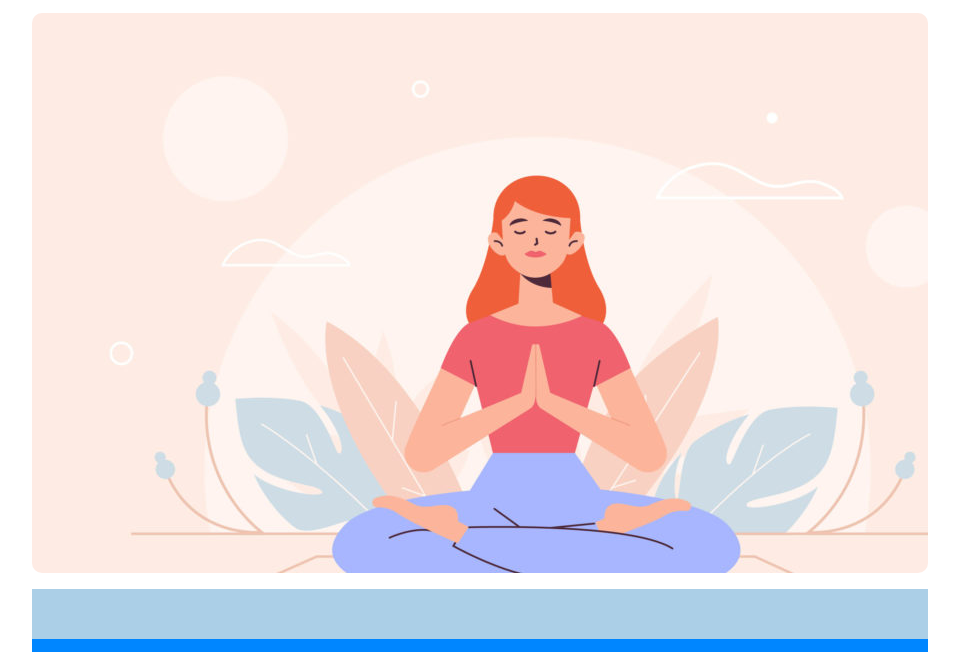
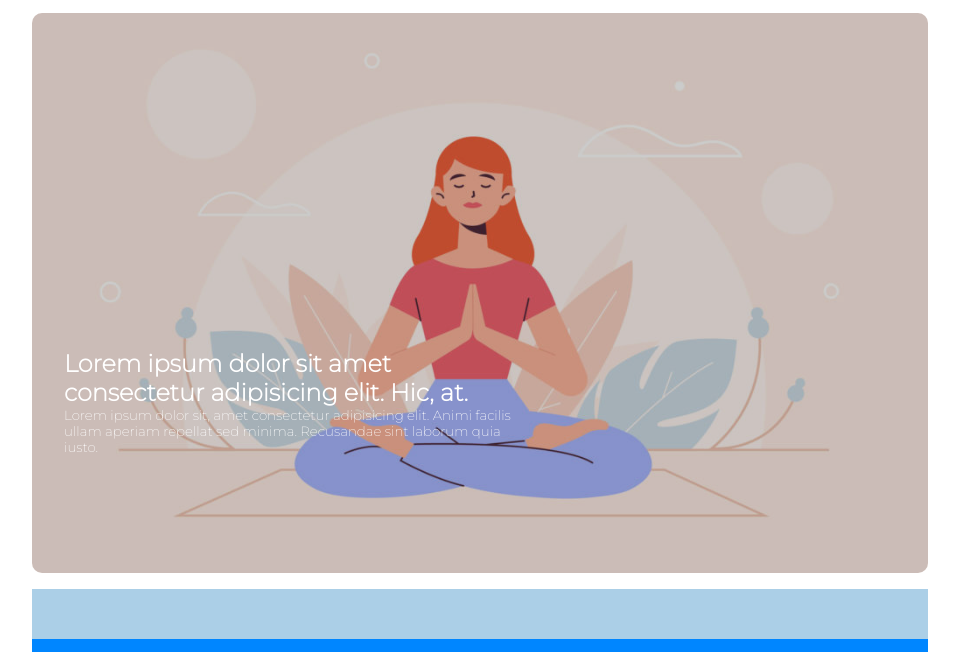
Before and after one commit to iamfrego/htmlcss-wp, a plain HTML site: page index.html in a window 1280 px wide. Shown: the part 139-791 px from the top of the page, without its empty margins (160-1119 px from the left). Drawn offline with Linux system fonts and the light colour scheme.

Commit message:
hero_img done

```diff
--- a/index.html
+++ b/index.html
@@ -32,8 +32,20 @@
 
             <section id="hero_img">
 
-                <p></p>
+                <div id="smooth">
 
+                    <div id="color_p">
+
+                        <h2>
+                            Lorem ipsum dolor sit amet consectetur
+                            adipisicing elit. Hic, at.
+                        </h2>
+
+                        <p class="banner_text">
+                            Lorem ipsum dolor sit, amet consectetur adipisicing elit. Animi facilis ullam aperiam repellat sed minima. Recusandae sint laborum quia iusto.
+                        </p>
+                    </div>
+                </div>
             </section>
             <!-- /hero_img -->
 
--- a/style.css
+++ b/style.css
@@ -77,7 +77,26 @@ a {
     margin-top: 1rem;
     height: 35rem;
     background-image: url(./img/banner.jpg);
+    background-position: center;
+    background-size: cover;
     border-radius: 10px;
+}
+
+#smooth {
+    border-radius: 10px;
+    background-color: rgba(0, 0, 0, 0.2);
+    background-size: cover;
+    color: white;
+    height: 100%;
+}
+
+#color_p {
+    padding: 21rem 0rem 5rem 2rem;
+    width: 55%;
+}
+
+.banner_text {
+    font-size: smaller;
 }
 
 #title {
```
